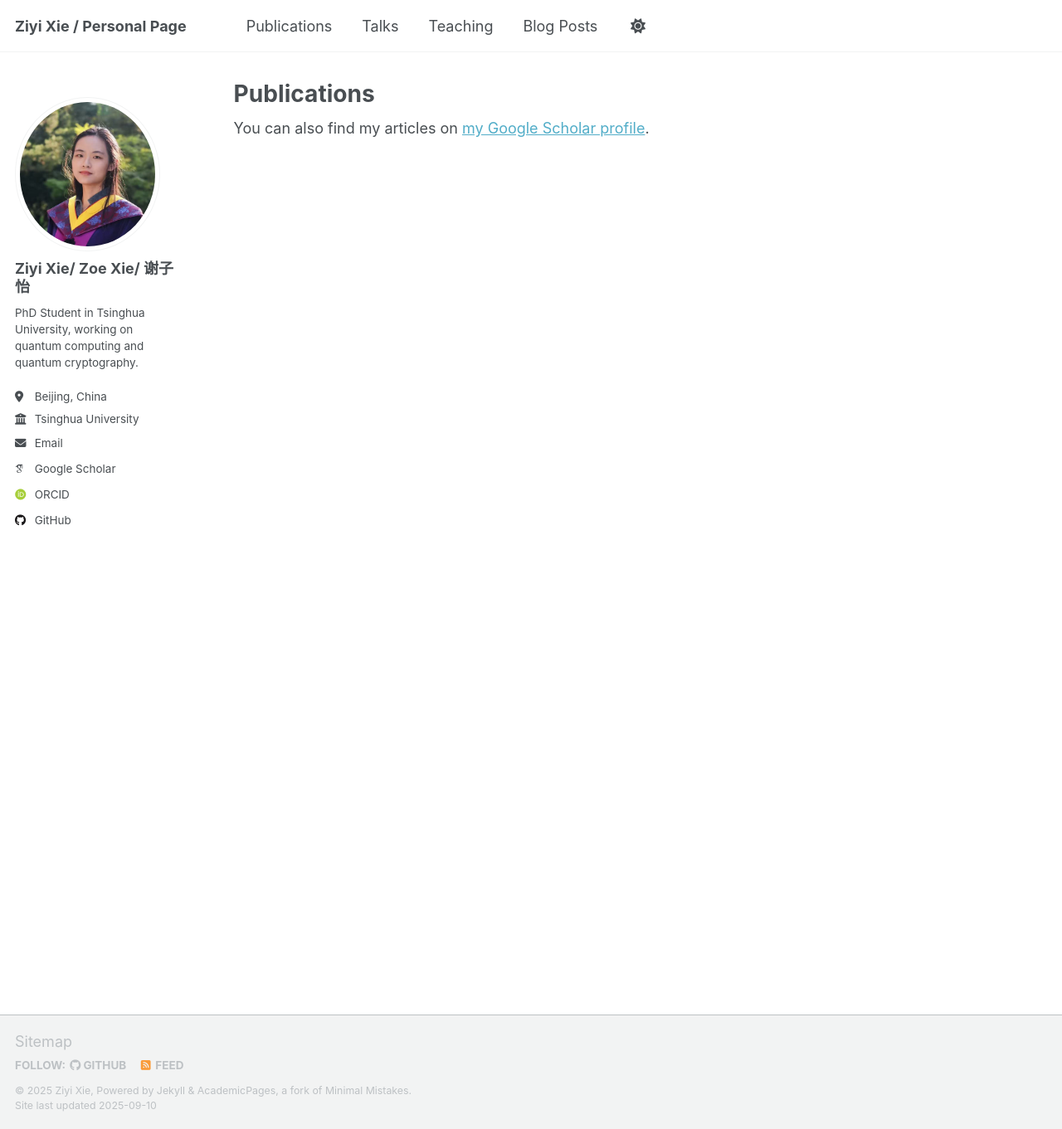
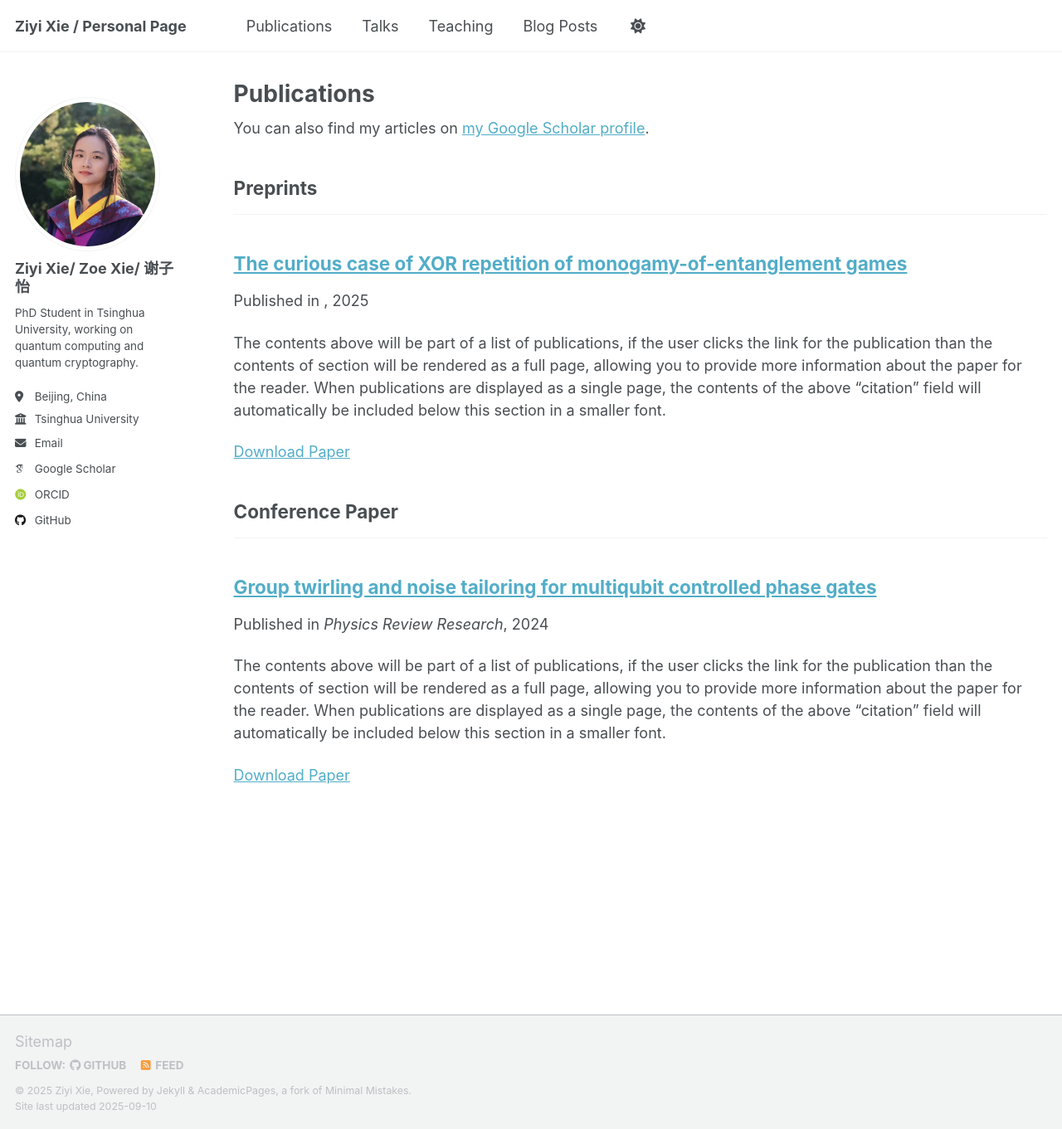
Before and after one commit to zoeabcd/zoeabcd.github.io, a Jekyll site: the page built from _pages/publications.html, in a window 1280 px wide and 1361 px high. Shown: the whole window at 83% size. Built offline with Jekyll 4.4.1, drawn with Linux system fonts in a browser that asks for light colours; some web fonts are replaced; a script that is not in the unit is left out.

Commit message:
debug publications

```diff
--- a/_config.yml
+++ b/_config.yml
@@ -88,7 +88,7 @@ publication_category:
   manuscripts:
     title: 'Manuscripts'
   conferences:
-    title: 'Conferences'
+    title: 'Conference Paper'
 
 # Site Settings
 teaser                   :  # filename of teaser fallback teaser image placed in /images/ for social media previews
```
Also changed, not shown: _publications/2024-12-02-Group-twirling-and-noise-tailoring-for-multiqubit-controlled-phase-gates.md (+1 -1 lines), _publications/2025-09-01-The-curious-case-of-XOR-repetition-of-MoE-games.md (+1 -1 lines).
